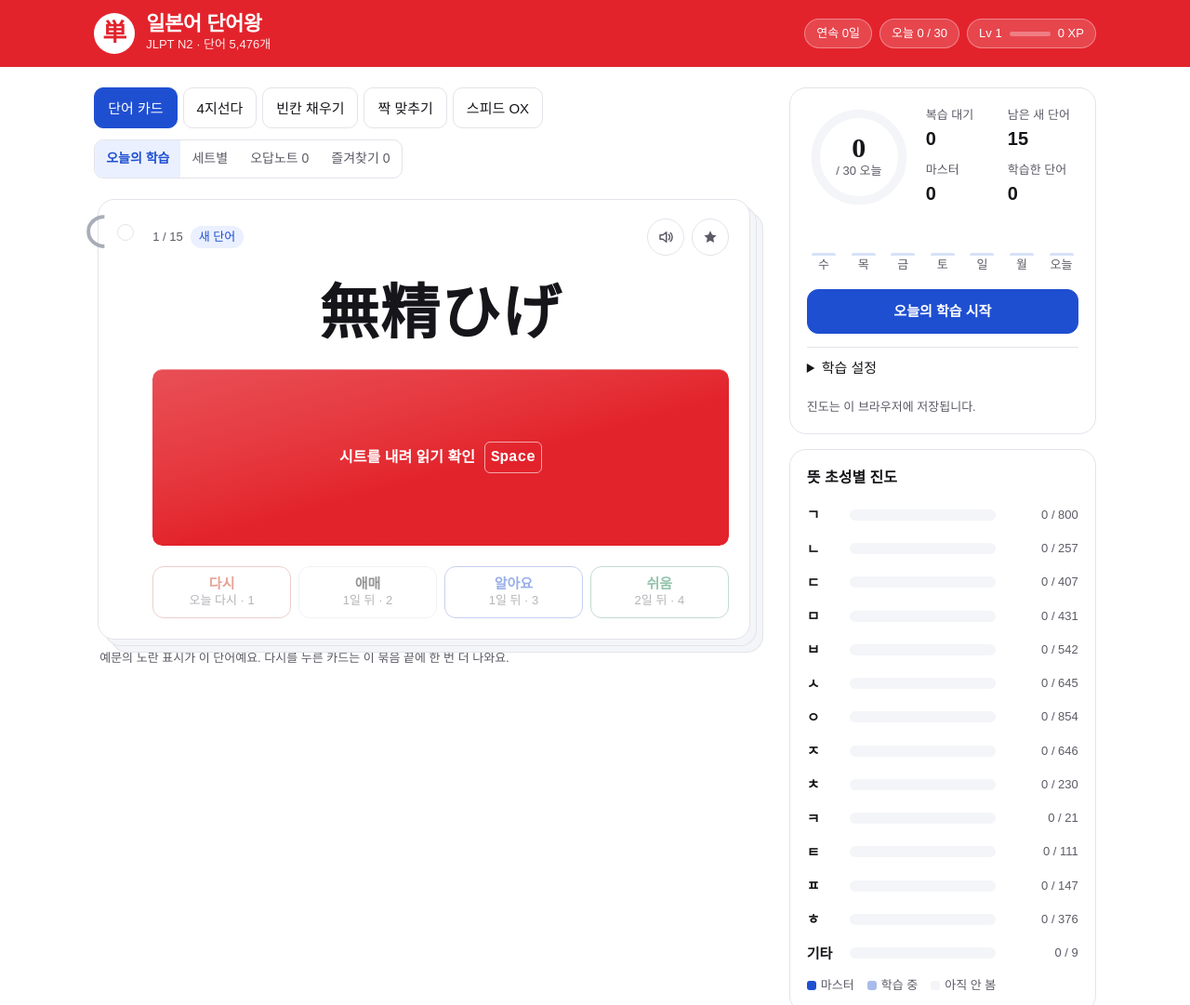
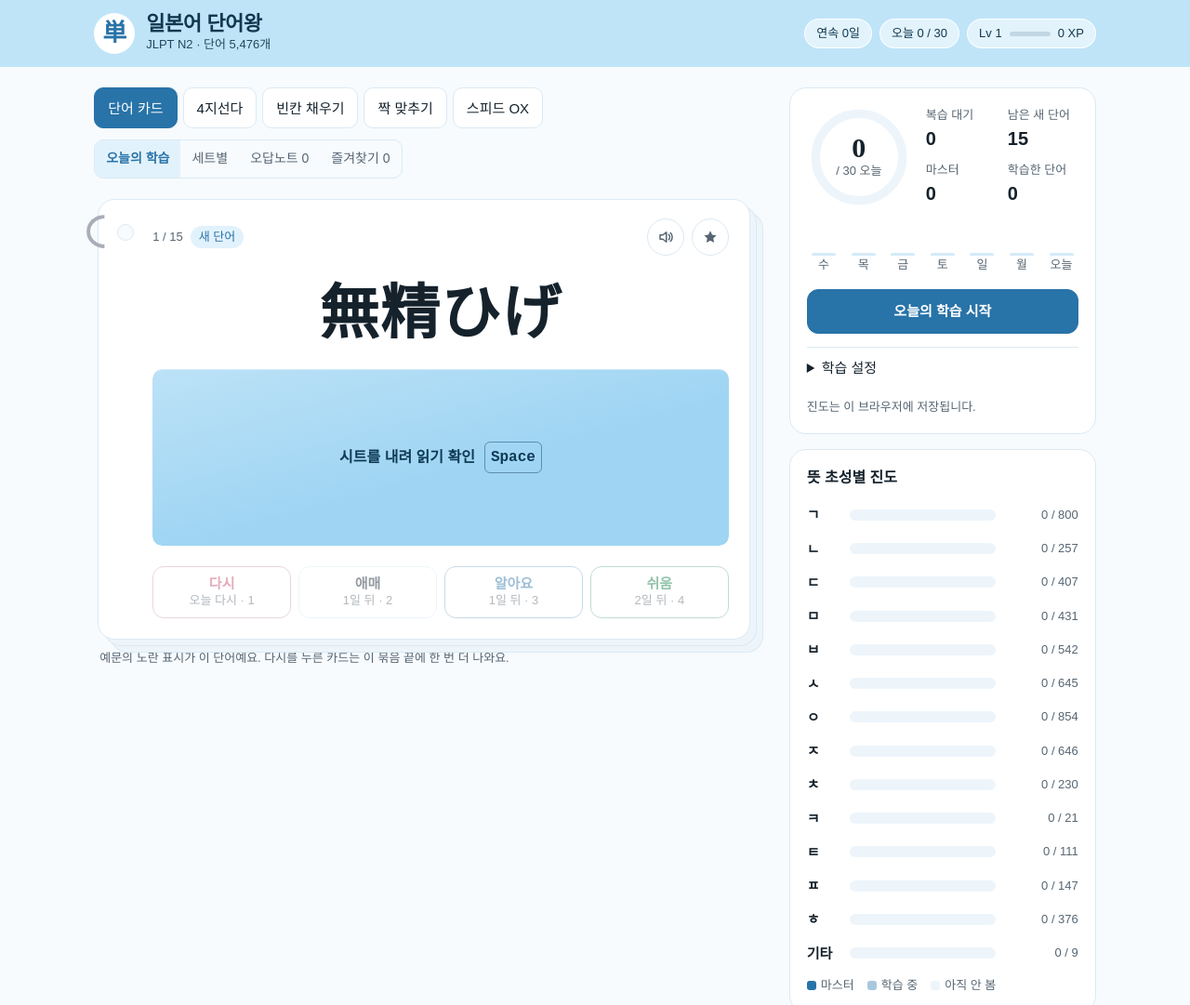
Before and after one commit to yjbeat91/japanese, a plain HTML site: page app/index.html in a window 1280 px wide. Shown: the top 1081 px of the page at 93% size. Drawn offline with Linux system fonts and the light colour scheme; a web font is replaced by a local one.

Commit message:
Switch app colors from red to pastel sky blue
Replace the red header band, answer sheet, progress ring and timer bar
with a pastel sky palette in light and dark modes; meanings now use
teal and only wrong answers keep a soft rose.

Co-Authored-By: Claude Opus 5.5 <noreply@anthropic.com>
Claude-Session: https://claude.ai/code/session_01TdB67av6of3NUvYdhJhLqW

```diff
--- a/app/index.html
+++ b/app/index.html
@@ -11,14 +11,16 @@
 /* VOICE everyday study tool, brisk and encouraging, no clutter
    IDEA a ring-bound Japanese 単語カード deck studied with a red 赤シート that hides the answers printed in red ink
    PICTURE the live card itself: big mincho word, ruled answer area, red sheet that slides down to reveal reading then meaning
-   COLOUR white paper, ink black, sheet red #e3232c as the header band, notebook-rule blue for selection, highlighter yellow for the word in examples
+   COLOUR pastel sky: pale sky header band #bfe4f8 with navy ink, sky-blue answer sheet, calm sky-blue for selection, teal for meanings, soft rose only for wrong answers, highlighter yellow for the word in examples
    TYPE Shippori Mincho B1 for the Japanese headword, Zen Kaku Gothic New for Japanese text, IBM Plex Sans KR for Korean UI
    LAYOUT laptop: study stage left with today panel right; phone: header, modes, stage, then today, progress, word list */
 :root{color-scheme:light dark;
---bg:light-dark(#ffffff,#121214);--ink:light-dark(#16161a,#ececf0);--mut:light-dark(#5b5b66,#a5a5b0);
---line:light-dark(#e3e3ea,#2c2d34);--soft:light-dark(#f4f5f8,#1a1b20);--card:light-dark(#ffffff,#1d1e23);
---red:light-dark(#e3232c,#d8323a);--ans:light-dark(#cc3317,#ff8366);--blue:light-dark(#1f4fd1,#8aabff);
---bluebg:light-dark(#eaf0ff,#1c2540);--rule:light-dark(#d6e2f8,#273350);--mark:light-dark(#ffe44f,#6a5800);
+--bg:light-dark(#f7fbfe,#10161b);--ink:light-dark(#15222c,#e6f0f6);--mut:light-dark(#566572,#9fb1bf);
+--line:light-dark(#dbe9f3,#26333d);--soft:light-dark(#edf5fb,#18222a);--card:light-dark(#ffffff,#1a252e);
+--band:light-dark(#bfe4f8,#1b3a50);--bandink:light-dark(#11384f,#dcf0fc);--sky:light-dark(#6fbbe8,#5aaedf);
+--sheet:light-dark(#9fd5f3,#2d6286);--sheetink:light-dark(#0f3a55,#eaf7ff);
+--ans:light-dark(#c4486a,#f59ab3);--mean:light-dark(#11777f,#6fd6d6);--blue:light-dark(#2873a8,#8fcdf5);
+--bluebg:light-dark(#e2f2fc,#18303f);--rule:light-dark(#d4eaf8,#23394a);--mark:light-dark(#ffe44f,#6a5800);
 --ok:light-dark(#0f7d47,#58d494);--okbg:light-dark(#e2f5ea,#12301f);--nobg:light-dark(#fde5e5,#3b1618)}
 :root[data-theme=light]{color-scheme:light}:root[data-theme=dark]{color-scheme:dark}
 *{box-sizing:border-box;min-width:0}
@@ -29,16 +31,16 @@ button,select,input{font:inherit;color:inherit}
 button{cursor:pointer}
 :focus-visible{outline:3px solid var(--blue);outline-offset:2px}
 .wrap{max-width:1180px;margin:0 auto;padding:0 max(16px,4vw)}
-.top{background:var(--red);color:#fff}
+.top{background:var(--band);color:var(--bandink)}
 .hb{display:flex;align-items:center;justify-content:space-between;gap:12px 20px;flex-wrap:wrap;padding-block:14px}
 .brand{display:flex;align-items:center;gap:12px}
-.seal{width:44px;height:44px;border-radius:50%;background:#fff;color:var(--red);display:grid;place-items:center;font:800 26px/1 "Shippori Mincho B1",serif;flex:none}
+.seal{width:44px;height:44px;border-radius:50%;background:light-dark(#fff,#0f2738);color:var(--blue);display:grid;place-items:center;font:800 26px/1 "Shippori Mincho B1",serif;flex:none}
 .brand h1{font-size:22px;line-height:1.1;margin:0;letter-spacing:-.02em}
 .brand small{display:block;font-size:13px;opacity:.9}
 .chips{display:flex;gap:8px;flex-wrap:wrap}
-.chip{background:rgb(255 255 255/.16);border:1px solid rgb(255 255 255/.35);border-radius:999px;padding:5px 12px;font-size:13px;font-weight:500;white-space:nowrap;display:flex;align-items:center;gap:8px}
-.chip i{display:block;width:44px;height:5px;border-radius:3px;background:rgb(255 255 255/.3);overflow:hidden}
-.chip i b{display:block;height:100%;background:#fff}
+.chip{background:light-dark(rgb(255 255 255/.55),rgb(255 255 255/.08));border:1px solid light-dark(rgb(255 255 255/.95),rgb(255 255 255/.22));border-radius:999px;padding:5px 12px;font-size:13px;font-weight:500;white-space:nowrap;display:flex;align-items:center;gap:8px}
+.chip i{display:block;width:44px;height:5px;border-radius:3px;background:color-mix(in srgb,var(--bandink) 15%,transparent);overflow:hidden}
+.chip i b{display:block;height:100%;background:var(--blue)}
 .grid{display:grid;grid-template-columns:minmax(0,1fr) 330px;gap:28px;align-items:start;padding-block:22px 8px}
 @media(max-width:920px){.grid{grid-template-columns:minmax(0,1fr)}}
 .modes{display:flex;gap:6px;flex-wrap:wrap;margin-bottom:12px}
@@ -74,13 +76,13 @@ select{border:1px solid var(--line);background:var(--card);border-radius:10px;pa
 .word{font:800 clamp(40px,7.5vw,64px)/1.15 "Shippori Mincho B1","Yu Mincho",serif;letter-spacing:.02em;text-align:center;padding:26px 0 22px;overflow-wrap:anywhere}
 .ans{position:relative;overflow:hidden;border-radius:10px;padding:6px 14px 10px;background:repeating-linear-gradient(to bottom,transparent 0 31px,var(--rule) 31px 32px);min-height:190px}
 .furi{font-size:22px;line-height:32px;color:var(--blue);text-align:center;font-weight:700}
-.kr{font-size:22px;line-height:32px;color:var(--ans);font-weight:700;text-align:center;padding-top:6px}
+.kr{font-size:22px;line-height:32px;color:var(--mean);font-weight:700;text-align:center;padding-top:6px}
 .ex{margin-top:10px;font-size:16px;line-height:32px}
 .ex p{margin:0}
 .exk{color:var(--mut)}
 mark{background:linear-gradient(transparent 45%,var(--mark) 45%);color:inherit;padding:0 1px}
-.sheet{position:absolute;inset:0;border:0;border-radius:10px;background:linear-gradient(165deg,color-mix(in srgb,var(--red) 80%,#fff 20%),var(--red) 55%);color:#fff;display:flex;align-items:center;justify-content:center;gap:10px;font-weight:700;font-size:16px;transition:transform .45s cubic-bezier(.2,.8,.2,1);box-shadow:inset 0 1px 0 rgb(255 255 255/.4)}
-.sheet kbd{font:500 13px/1 inherit;border:1px solid rgb(255 255 255/.6);border-radius:6px;padding:4px 6px}
+.sheet{position:absolute;inset:0;border:0;border-radius:10px;background:linear-gradient(165deg,color-mix(in srgb,var(--sheet) 70%,#fff 30%),var(--sheet) 55%);color:var(--sheetink);display:flex;align-items:center;justify-content:center;gap:10px;font-weight:700;font-size:16px;transition:transform .45s cubic-bezier(.2,.8,.2,1);box-shadow:inset 0 1px 0 rgb(255 255 255/.4)}
+.sheet kbd{font:500 13px/1 inherit;border:1px solid color-mix(in srgb,currentColor 45%,transparent);border-radius:6px;padding:4px 6px}
 .sheet.gone{transform:translateY(102%);pointer-events:none}
 .grades{display:grid;grid-template-columns:repeat(4,minmax(0,1fr));gap:8px;margin-top:22px}
 .grades button,.opt,.btn{border:1px solid var(--line);background:var(--card);border-radius:12px;min-height:56px;padding:8px 10px;font-weight:700;font-size:15px;line-height:1.25}
@@ -125,7 +127,7 @@ mark{background:linear-gradient(transparent 45%,var(--mark) 45%);color:inherit;p
 @keyframes shake{25%{transform:translateX(-5px)}75%{transform:translateX(5px)}}
 /* ox */
 .bar{height:10px;border-radius:5px;background:var(--soft);overflow:hidden}
-.bar i{display:block;height:100%;background:var(--red);transition:width .1s linear}
+.bar i{display:block;height:100%;background:var(--sky);transition:width .1s linear}
 .oxb{display:grid;grid-template-columns:repeat(2,minmax(0,1fr));gap:12px}
 .oxb button{min-height:88px;border-radius:16px;border:2px solid;font-size:22px;font-weight:700;background:var(--card)}
 .oxb .o{border-color:var(--ok);color:var(--ok)}
@@ -220,7 +222,7 @@ summary{cursor:pointer;font-weight:500;font-size:15px;min-height:32px}
   <aside>
     <section class="panel">
       <div class="ringrow">
-        <div class="ringbox"><svg viewBox="0 0 120 120"><circle cx="60" cy="60" r="50" stroke="var(--soft)"/><circle id="ring" cx="60" cy="60" r="50" stroke="var(--red)" stroke-linecap="round" stroke-dasharray="314.16" stroke-dashoffset="314.16"/></svg><div class="rnum"><b id="tNum">0</b><span id="tGoal">/ 30 오늘</span></div></div>
+        <div class="ringbox"><svg viewBox="0 0 120 120"><circle cx="60" cy="60" r="50" stroke="var(--soft)"/><circle id="ring" cx="60" cy="60" r="50" stroke="var(--sky)" stroke-linecap="round" stroke-dasharray="314.16" stroke-dashoffset="314.16"/></svg><div class="rnum"><b id="tNum">0</b><span id="tGoal">/ 30 오늘</span></div></div>
         <dl class="kv"><div><dt>복습 대기</dt><dd id="kDue">0</dd></div><div><dt>남은 새 단어</dt><dd id="kNew">0</dd></div><div><dt>마스터</dt><dd id="kMas">0</dd></div><div><dt>학습한 단어</dt><dd id="kSeen">0</dd></div></dl>
       </div>
       <div class="week" id="week"></div>
```
Also changed, not shown: 1 other file.
